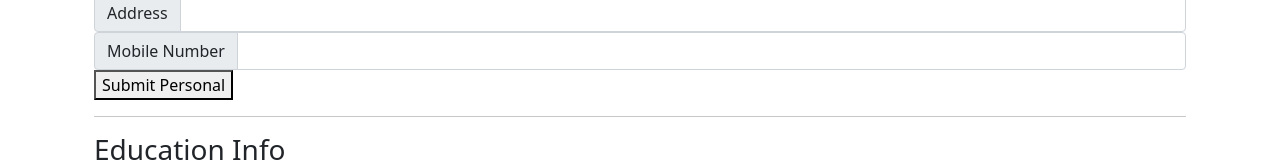
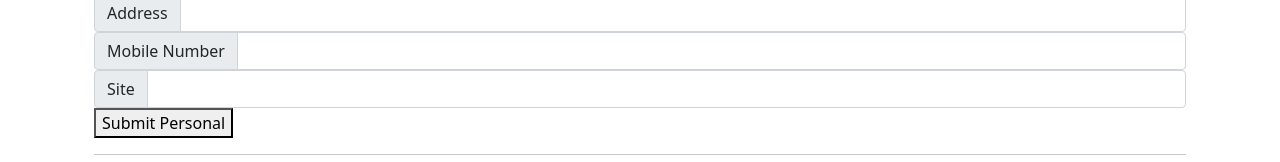
Before and after one commit to bilgramiraza/CV-generator, a React (Create React App) app: page / in a window 1280 px wide. Shown: the part 204-366 px from the top of the page. Built offline with nearby package versions, Linux system fonts and the light colour scheme.

Commit message:
Added Optional Field for Entering Personal Site

```diff
--- a/src/Display.js
+++ b/src/Display.js
@@ -32,10 +32,12 @@ export default class Display extends Component {
                     </div>
                 </div>
                 <div>
-                    <h3>{`${item.location}`}</h3>
+                    <h3>{`${item.role}`}</h3>
                 </div>
                 <div>
-                    <h4>{`${item.role}`}</h4>
+                    <h5 style={{whiteSpace:'pre-wrap'}}>
+                        {`${item.details}`}
+                    </h5>
                 </div>
             </div>
             ));
@@ -53,7 +55,7 @@ export default class Display extends Component {
                     </div>
                     <div className='d-flex flex-column'>
                         <h4>{`${personalInfo.email}`}</h4>
-                        <h4>{`${null}`}</h4>
+                        <h4>{`${personalInfo.site}`}</h4>
                     </div>
                 </div>
                 <h2>Education</h2>
--- a/src/InputPersonal.js
+++ b/src/InputPersonal.js
@@ -48,9 +48,19 @@ export default class InputPersonal extends Component {
                         <InputGroup inputGroupLabel='Mobile Number'
                                     inputGroupType='tel'
                                     inputGroupName='mobileNo'
+                                    pattern='[0-9]+'
                                     inputGroupValue={this.props.data.mobileNo}
                                     handleChange={this.props.handleChange}
                                     required={true}
+                        />
+                    </div>
+                    <div className="input-group">
+                        <InputGroup inputGroupLabel='Site'
+                                    inputGroupType='text'
+                                    inputGroupName='site'
+                                    inputGroupValue={this.props.data.site}
+                                    handleChange={this.props.handleChange}
+                                    required={false}
                         />
                     </div>
                 </fieldset>
```
